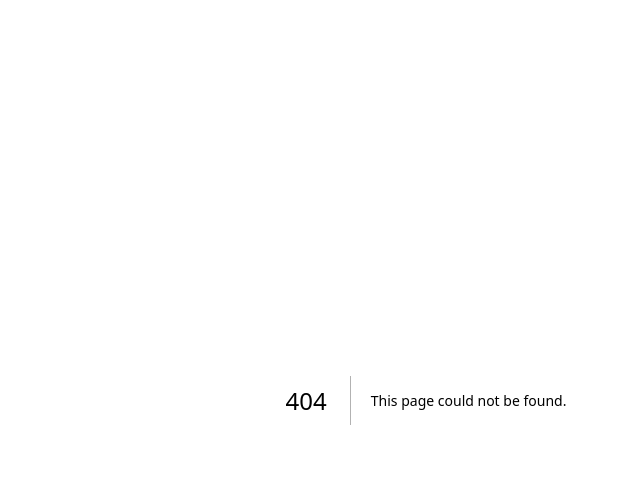
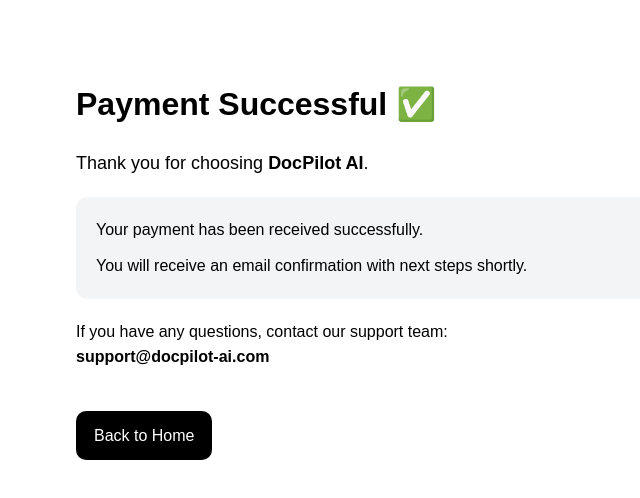
Before and after one commit to docpilot570/docpilot-ai, a Next.js app: page /success in a window 1280 px wide. Before the commit this address had no page. Shown: the top 498 px of the page, without its empty margins (214-854 px from the left). Built offline with nearby package versions, Linux system fonts and the light colour scheme.

Commit message:
Create success.js

```diff
--- /dev/null
+++ b/pages/success.js
@@ -0,0 +1,58 @@
+export default function Success() {
+  return (
+    <div
+      style={{
+        padding: "50px 20px",
+        fontFamily: "Arial, sans-serif",
+        maxWidth: "700px",
+        margin: "0 auto",
+        lineHeight: 1.6,
+      }}
+    >
+      <h1 style={{ fontSize: "32px", marginBottom: "10px" }}>
+        Payment Successful ✅
+      </h1>
+
+      <p style={{ fontSize: "18px" }}>
+        Thank you for choosing <b>DocPilot AI</b>.
+      </p>
+
+      <div
+        style={{
+          background: "#f3f4f6",
+          padding: "20px",
+          borderRadius: "12px",
+          marginTop: "20px",
+        }}
+      >
+        <p style={{ margin: 0, fontSize: "16px" }}>
+          Your payment has been received successfully.
+        </p>
+        <p style={{ margin: "10px 0 0 0", fontSize: "16px" }}>
+          You will receive an email confirmation with next steps shortly.
+        </p>
+      </div>
+
+      <p style={{ marginTop: "20px", fontSize: "16px" }}>
+        If you have any questions, contact our support team:
+        <br />
+        <b>support@docpilot-ai.com</b>
+      </p>
+
+      <a
+        href="/"
+        style={{
+          display: "inline-block",
+          marginTop: "25px",
+          padding: "12px 18px",
+          background: "black",
+          color: "white",
+          borderRadius: "10px",
+          textDecoration: "none",
+        }}
+      >
+        Back to Home
+      </a>
+    </div>
+  );
+}
```
